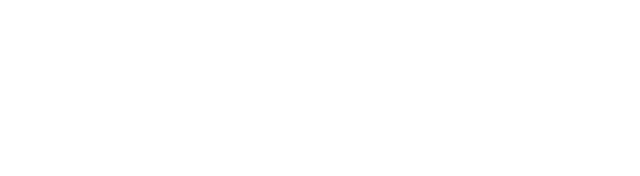
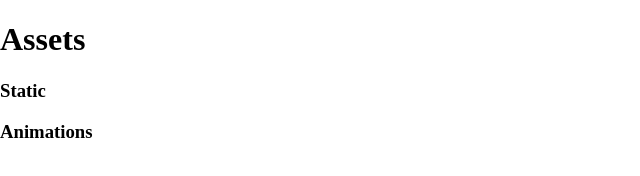
Before and after one commit to finda-App-Official/assets.find-a.app, a plain HTML site: page index.html in a window 1280 px wide. Shown: the whole page, without its empty margins (0-640 px from the left). Drawn offline with Linux system fonts and the light colour scheme; a web font is replaced by a local one.

Commit message:
Added contents and the script to this file

```diff
--- a/index.html
+++ b/index.html
@@ -7,5 +7,12 @@
     <link rel="stylesheet" href="src/general/body.css" />
     <link rel="stylesheet" href="src/general/fonts.css" />
   </head>
-  <body></body>
+  <body>
+    <h1>Assets</h1>
+    <h3>Static</h3>
+    <div id="static"></div>
+    <h3>Animations</h3>
+    <div id="animations"></div>
+    <script src="src/main/script.js"></script>
+  </body>
 </html>
```
